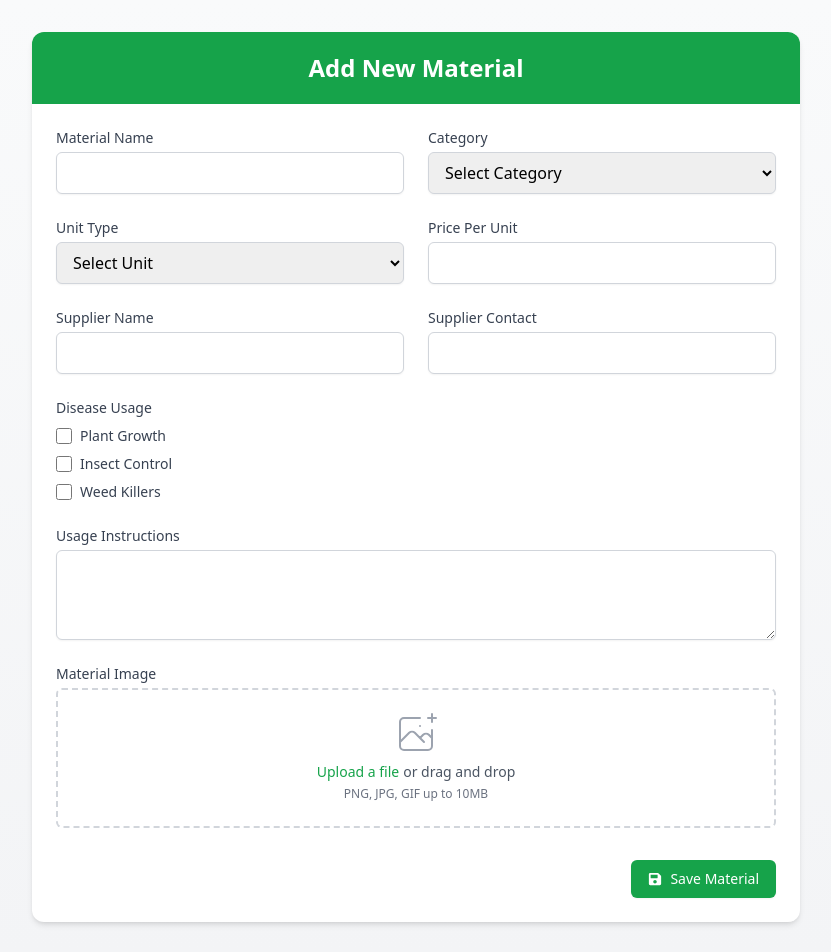
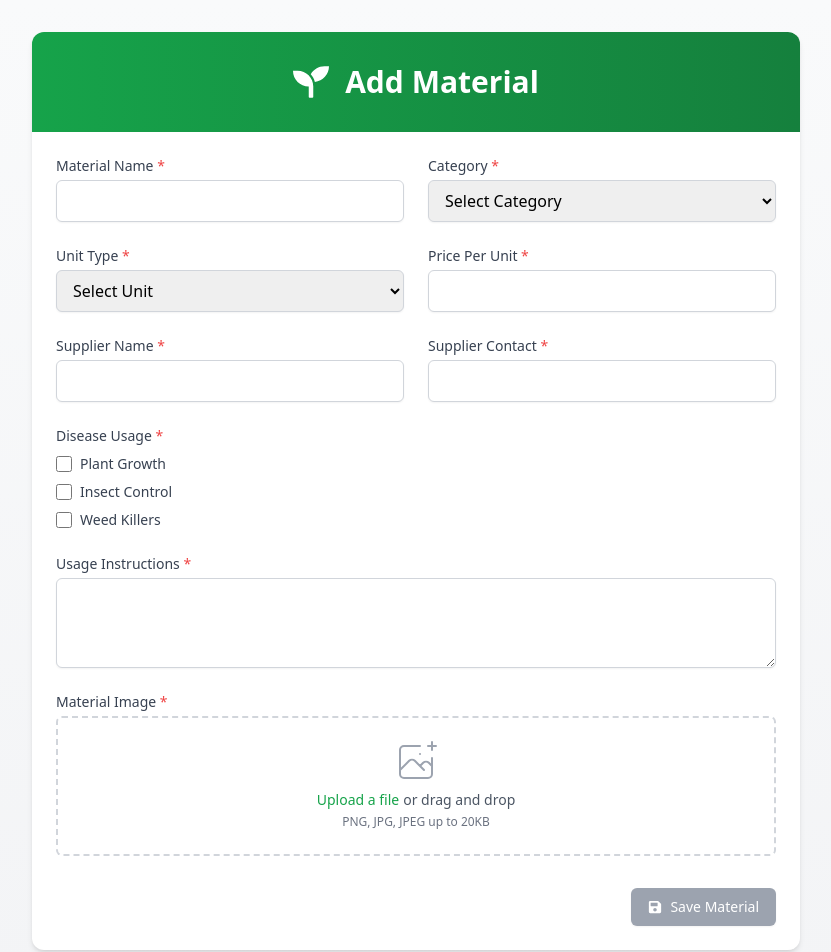
Before and after one commit to Mihirannanayakkara/SMART_AGRIGUARD_Mern, a React (Vite) app in the folder Frontend/: page /materials/create in a window 1280 px wide. Shown: the top 952 px of the page, without its empty margins (224-1055 px from the left). Built offline with nearby package versions, Linux system fonts and the light colour scheme.

Commit message:
Update CreateMaterial.jsx
Added validations

```diff
--- a/Frontend/src/pages/CreateMaterial.jsx
+++ b/Frontend/src/pages/CreateMaterial.jsx
@@ -25,6 +25,10 @@ const CreateMaterial = () => {
 
   const onDrop = useCallback((acceptedFiles) => {
     const file = acceptedFiles[0];
+    if (file.size > 20 * 1024) {
+      alert("File size exceeds 20KB. Please choose a smaller image.");
+      return;
+    }
     const reader = new FileReader();
     reader.onload = () => {
       setImage(reader.result);
@@ -38,6 +42,39 @@ const CreateMaterial = () => {
     multiple: false,
   });
 
+  const handlePriceChange = (e) => {
+    const value = e.target.value;
+    if (value < 0) {
+      setErrors((prev) => ({
+        ...prev,
+        pricePerUnit: "Price must be a positive number",
+      }));
+    } else {
+      setErrors((prev) => ({
+        ...prev,
+        pricePerUnit: "",
+      }));
+    }
+    setPricePerUnit(value);
+  };
+
+  const handleSupplierContactChange = (e) => {
+    const value = e.target.value;
+    const phoneRegex = /^(07|08|01)\d{8}$/;
+    if (!phoneRegex.test(value)) {
+      setErrors((prev) => ({
+        ...prev,
+        supplierContact:
+          "Please enter a valid 10-digit number starting with 07, 08 or 01",
+      }));
+    } else {
+      setErrors((prev) => ({
+        ...prev,
+        supplierContact: "",
+      }));
+    }
+    setSupplierContact(value);
+  };
 
   const handleSaveMaterial = () => {
     const data = {
@@ -68,12 +105,28 @@ const CreateMaterial = () => {
       });
   };
 
+  const isFormValid = () => {
+    return (
+      materialName &&
+      category &&
+      unitType &&
+      pricePerUnit &&
+      supplierName &&
+      supplierContact &&
+      usageInstructions &&
+      !errors.pricePerUnit &&
+      !errors.supplierContact &&
+      image
+    );
+  };
+
   return (
     <div className="bg-gradient-to-b from-gray-50 to-gray-100 min-h-screen py-8 px-4 sm:px-6 lg:px-8">
       <div className="max-w-3xl mx-auto bg-white rounded-xl shadow-md overflow-hidden">
-        <div className="px-4 py-5 sm:px-6 bg-green-600 text-white">
-          <h2 className="text-2xl font-bold flex items-center justify-center">
-            Add New Material
+        <div className="px-6 py-8 bg-gradient-to-r from-green-600 to-green-700 text-white">
+          <h2 className="text-3xl font-bold flex items-center justify-center">
+            <FaSeedling className="mr-4 text-4xl" />
+            Add Material
           </h2>
         </div>
         <form
@@ -90,7 +143,7 @@ const CreateMaterial = () => {
                 htmlFor="materialName"
                 className="block text-sm font-medium text-gray-700"
               >
-                Material Name
+                Material Name <span className="text-red-500">*</span>
               </label>
               <input
                 type="text"
@@ -108,7 +161,7 @@ const CreateMaterial = () => {
                 htmlFor="category"
                 className="block text-sm font-medium text-gray-700"
               >
-                Category
+                Category <span className="text-red-500">*</span>
               </label>
               <select
                 name="category"
@@ -128,7 +181,7 @@ const CreateMaterial = () => {
                 htmlFor="unitType"
                 className="block text-sm font-medium text-gray-700"
               >
-                Unit Type
+                Unit Type <span className="text-red-500">*</span>
               </label>
               <select
                 name="unitType"
@@ -148,23 +201,28 @@ const CreateMaterial = () => {
                 htmlFor="pricePerUnit"
                 className="block text-sm font-medium text-gray-700"
               >
-                Price Per Unit
+                Price Per Unit <span className="text-red-500">*</span>
               </label>
               <input
                 type="number"
                 name="pricePerUnit"
                 id="pricePerUnit"
                 value={pricePerUnit}
-                onChange={(e) => setPricePerUnit(e.target.value)}
-                className="mt-1 block w-full border border-gray-300 rounded-md shadow-sm py-2 px-3 focus:outline-none focus:ring-green-500 focus:border-green-500"
+                onChange={handlePriceChange}
+                className={`mt-1 block w-full border ${
+                  errors.pricePerUnit ? "border-red-500" : "border-gray-300"
+                } rounded-md shadow-sm py-2 px-3 focus:outline-none focus:ring-green-500 focus:border-green-500`}
               />
+              {errors.pricePerUnit && (
+                <p className="text-xs text-red-500">{errors.pricePerUnit}</p>
+              )}
             </div>
             <div>
               <label
                 htmlFor="supplierName"
                 className="block text-sm font-medium text-gray-700"
               >
-                Supplier Name
+                Supplier Name <span className="text-red-500">*</span>
               </label>
               <input
                 type="text"
@@ -180,21 +238,26 @@ const CreateMaterial = () => {
                 htmlFor="supplierContact"
                 className="block text-sm font-medium text-gray-700"
               >
-                Supplier Contact
+                Supplier Contact <span className="text-red-500">*</span>
               </label>
               <input
                 type="text"
                 name="supplierContact"
                 id="supplierContact"
                 value={supplierContact}
-                onChange={(e) => setSupplierContact(e.target.value)}
-                className="mt-1 block w-full border border-gray-300 rounded-md shadow-sm py-2 px-3 focus:outline-none focus:ring-green-500 focus:border-green-500"
+                onChange={handleSupplierContactChange}
+                className={`mt-1 block w-full border ${
+                  errors.supplierContact ? "border-red-500" : "border-gray-300"
+                } rounded-md shadow-sm py-2 px-3 focus:outline-none focus:ring-green-500 focus:border-green-500`}
               />
+              {errors.supplierContact && (
+                <p className="text-xs text-red-500">{errors.supplierContact}</p>
+              )}
             </div>
           </div>
           <div className="mt-6">
             <label className="block text-sm font-medium text-gray-700">
-              Disease Usage
+              Disease Usage <span className="text-red-500">*</span>
             </label>
             <div className="mt-2 space-y-2">
               {["Plant Growth", "Insect Control", "Weed Killers"].map(
@@ -233,7 +296,7 @@ const CreateMaterial = () => {
               htmlFor="usageInstructions"
               className="block text-sm font-medium text-gray-700"
             >
-              Usage Instructions
+              Usage Instructions <span className="text-red-500">*</span>
             </label>
             <textarea
               name="usageInstructions"
@@ -249,7 +312,7 @@ const CreateMaterial = () => {
               htmlFor="image"
               className="block text-sm font-medium text-gray-700"
             >
-              Material Image
+              Material Image <span className="text-red-500">*</span>
             </label>
             <div
               {...getRootProps()}
@@ -287,7 +350,7 @@ const CreateMaterial = () => {
                   <p className="pl-1">or drag and drop</p>
                 </div>
                 <p className="text-xs text-gray-500">
-                  PNG, JPG, GIF up to 10MB
+                  PNG, JPG, JPEG up to 20KB
                 </p>
               </div>
             </div>
@@ -305,7 +368,12 @@ const CreateMaterial = () => {
           <div className="mt-8 flex justify-end">
             <button
               type="submit"
-              className="inline-flex items-center px-4 py-2 border border-transparent rounded-md shadow-sm text-sm font-medium text-white bg-green-600 hover:bg-green-700 focus:outline-none focus:ring-2 focus:ring-offset-2 focus:ring-green-500"
+              disabled={!isFormValid()} // Disable button if form is not valid
+              className={`inline-flex items-center px-4 py-2 border border-transparent rounded-md shadow-sm text-sm font-medium text-white ${
+                !isFormValid()
+                  ? "bg-gray-400 cursor-not-allowed"
+                  : "bg-green-600 hover:bg-green-700"
+              } focus:outline-none focus:ring-2 focus:ring-offset-2 focus:ring-green-500`}
             >
               <FaSave className="mr-2" />
               Save Material
```
